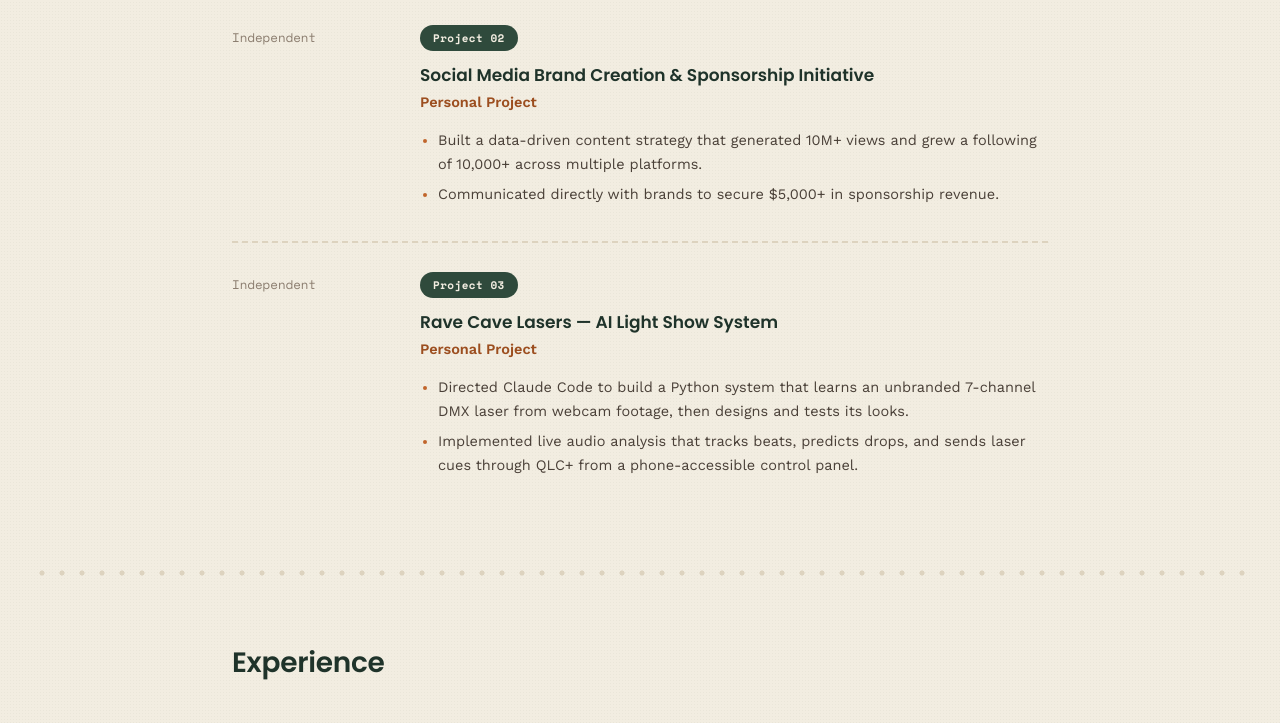
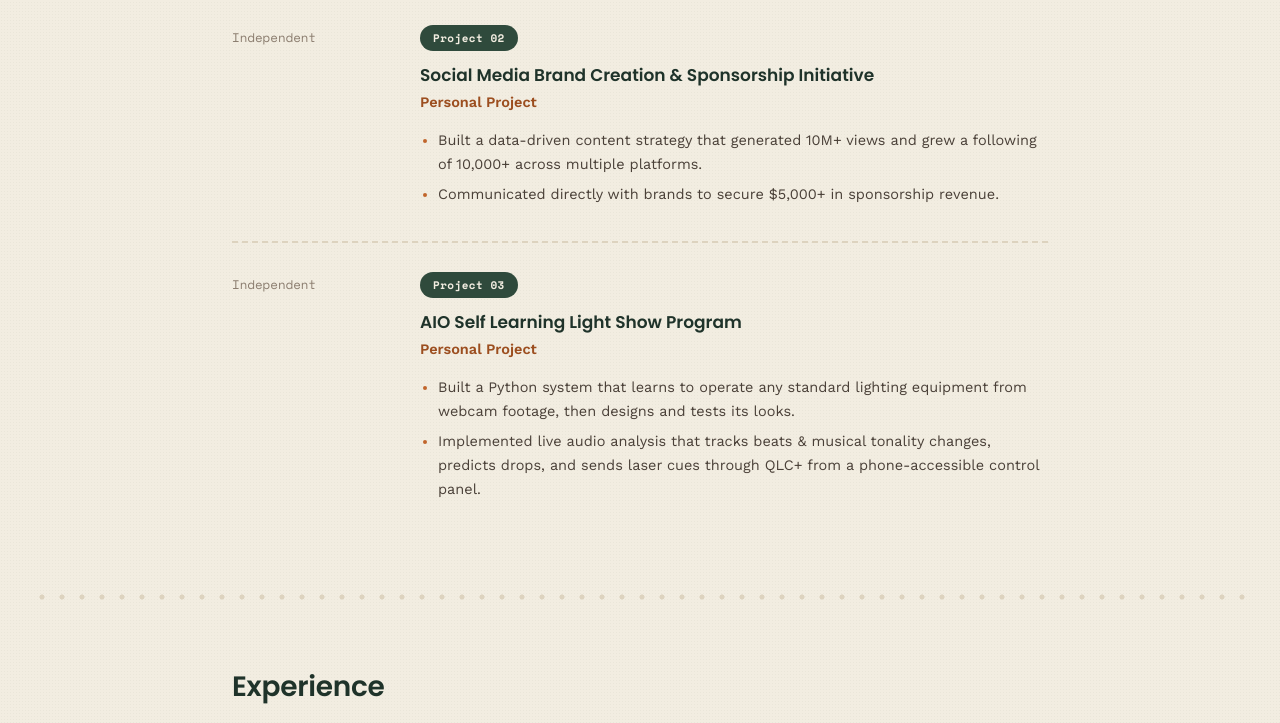
Before and after one commit to RaceGrinder/resume, a plain HTML site: page resume.html in a window 1280 px wide. Shown: the part 1262-1985 px from the top of the page. Drawn offline with nearby package versions, Linux system fonts and the light colour scheme.

Commit message:
fixed slop

```diff
--- a/resume.html
+++ b/resume.html
@@ -93,11 +93,11 @@
       <div class="exp-dates">Independent</div>
       <div>
         <span class="lap-badge">Project 03</span>
-        <div class="exp-role">Rave Cave Lasers — AI Light Show System</div>
+        <div class="exp-role">AIO Self Learning Light Show Program</div>
         <div class="exp-org">Personal Project</div>
         <ul class="exp-list">
-          <li>Directed Claude Code to build a Python system that learns an unbranded 7-channel DMX laser from webcam footage, then designs and tests its looks.</li>
-          <li>Implemented live audio analysis that tracks beats, predicts drops, and sends laser cues through QLC+ from a phone-accessible control panel.</li>
+          <li>Built a Python system that learns to operate any standard lighting equipment from webcam footage, then designs and tests its looks.</li>
+          <li>Implemented live audio analysis that tracks beats & musical tonality changes, predicts drops, and sends laser cues through QLC+ from a phone-accessible control panel.</li>
         </ul>
       </div>
     </div>
```
